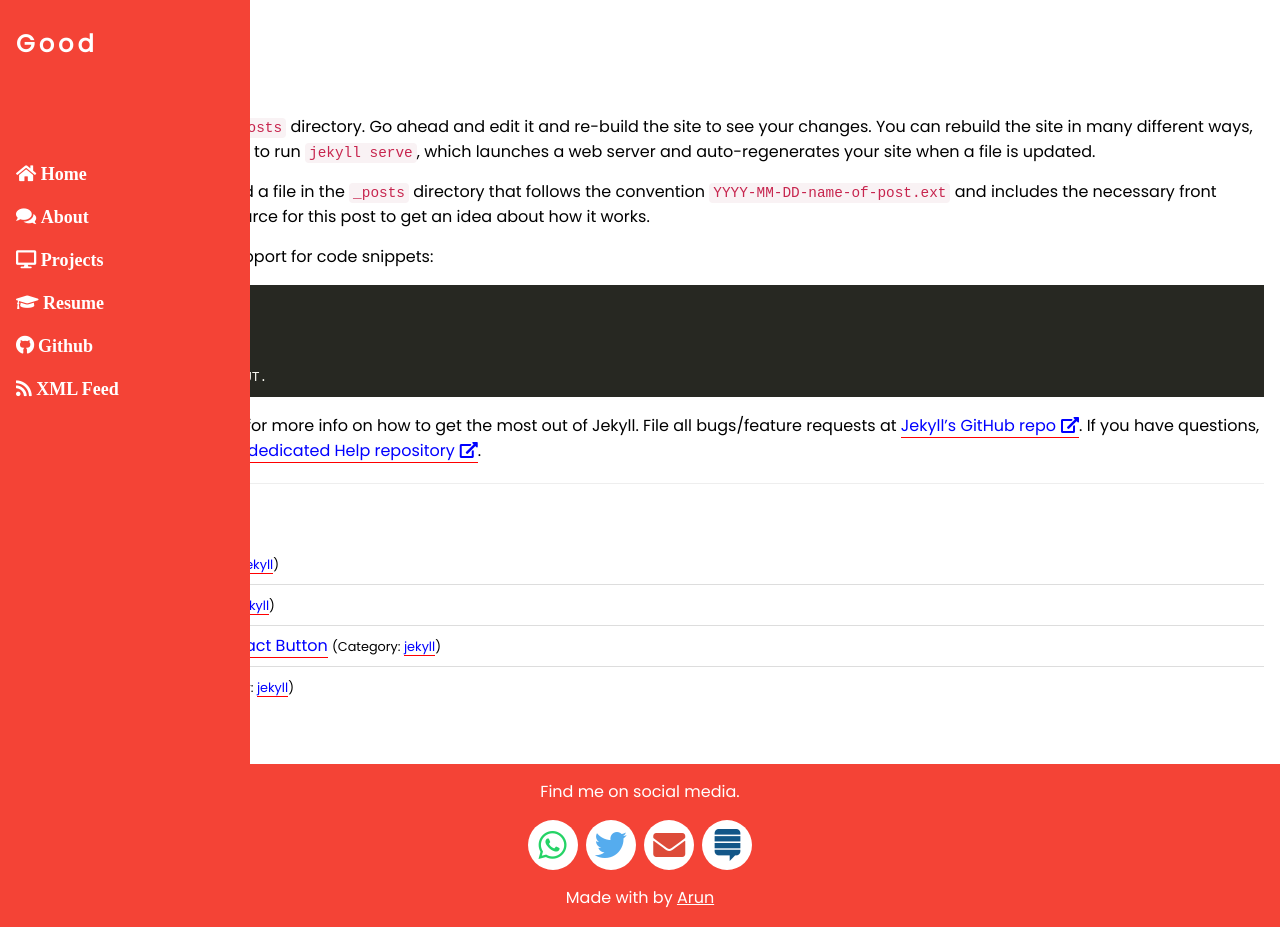
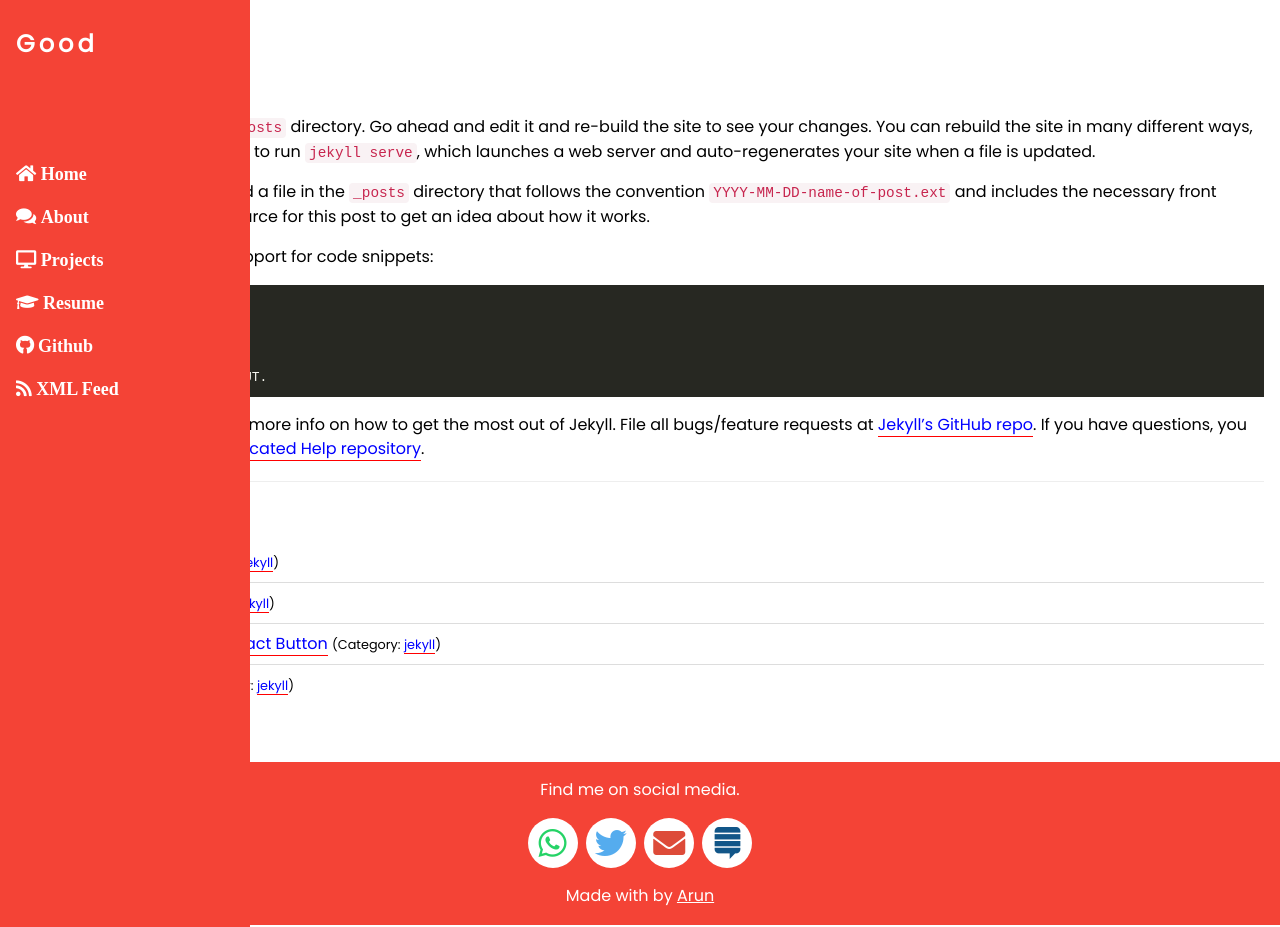
Before and after one commit to chipprogrammers/Good, a Jekyll site: the page built from _posts/2018-01-23-pagination-test3.md, in a window 1280 px wide and 927 px high. Built offline with Jekyll 4.4.1, drawn with Linux system fonts in a browser that asks for light colours; comment, search, counter and statistics services are not loaded.

Commit message:
Update main.css

```diff
--- a/assets/css/main.css
+++ b/assets/css/main.css
@@ -144,16 +144,11 @@
 .highlight .il{color:#ae81ff}
 
 /* HyperLinks */
-#myLink a[href^="//"]:after,
-#myLink a[href^="http://"]:after,
-#myLink a[href^="https://"]:after {
+#myLink a[target="_blank"]:after {
   content: "\f35d";
   font-family: "Font Awesome 5 Free";
   font-weight: 900;
   margin: 0 0 0 5px;
-}
-img:not(#myLink){
-  content: "";
 }
 #myLink a:link{
     color: blue;
```
